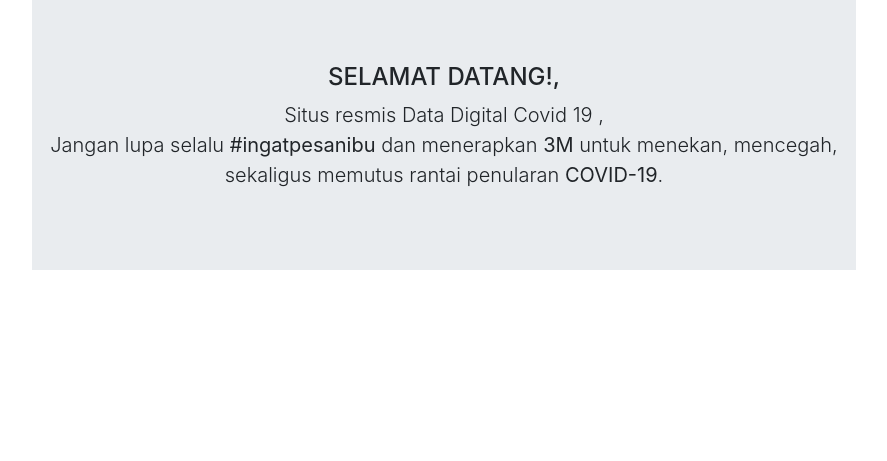
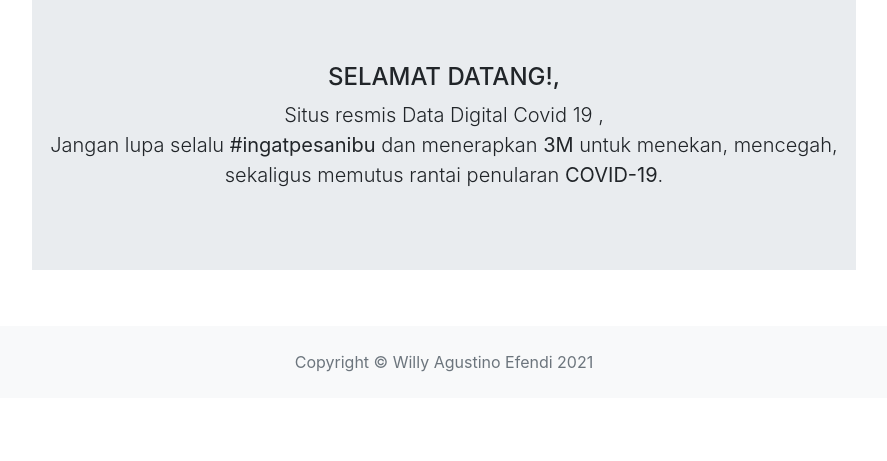
Before and after one commit to Pentorch/hackathon-2021, a CodeIgniter app: page /hackathon-2021/index.php/home/index in a window 1280 px wide. Shown: the part 81-542 px from the top of the page, without its empty margins (196-1083 px from the left). Run offline with CodeIgniter, Linux system fonts and the light colour scheme; data that the repository does not hold is empty; some libraries are stand-ins or nearby versions.

Commit message:
update title

```diff
--- a/application/views/corona/home.php
+++ b/application/views/corona/home.php
@@ -23,7 +23,8 @@
   <div class="card-body">
     <h5 class="card-title">MENINGGAL</h5>
     <h5 class="card-text"><?= $value['meninggal'] ;?></h5>
+	<?php }?>
 </div>
 </div>
 </div>
-<?php }?>
+</div>
--- a/application/views/templates/footer.php
+++ b/application/views/templates/footer.php
@@ -1,5 +1,7 @@
-<footer class=""></footer>
-
+<br>
+<footer class="py-4 bg-light mt-auto">
+	<div class="text-muted text-center">Copyright &copy; Willy Agustino Efendi 2021</div>
+</footer>
 <script src="https://code.jquery.com/jquery-3.5.1.slim.min.js" integrity="sha384-DfXdz2htPH0lsSSs5nCTpuj/zy4C+OGpamoFVy38MVBnE+IbbVYUew+OrCXaRkfj" crossorigin="anonymous"></script>
 <script src="https://cdn.jsdelivr.net/npm/bootstrap@4.6.0/dist/js/bootstrap.bundle.min.js" integrity="sha384-Piv4xVNRyMGpqkS2by6br4gNJ7DXjqk09RmUpJ8jgGtD7zP9yug3goQfGII0yAns" crossorigin="anonymous"></script>
 <script src="<?= base_url() ;?>assets/libraries/fontawesome/js/all.min.js"></script>
```
Also changed, not shown: application/views/templates/header.php (line endings or trailing spaces).
